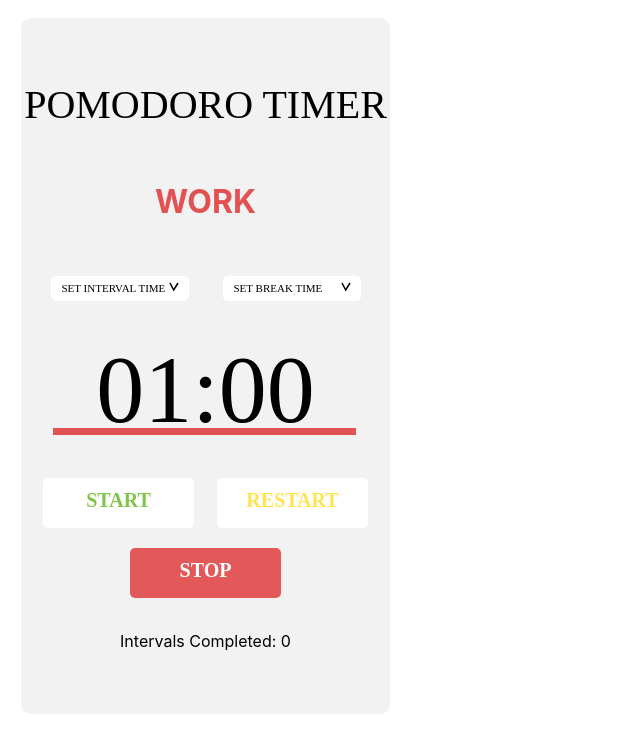
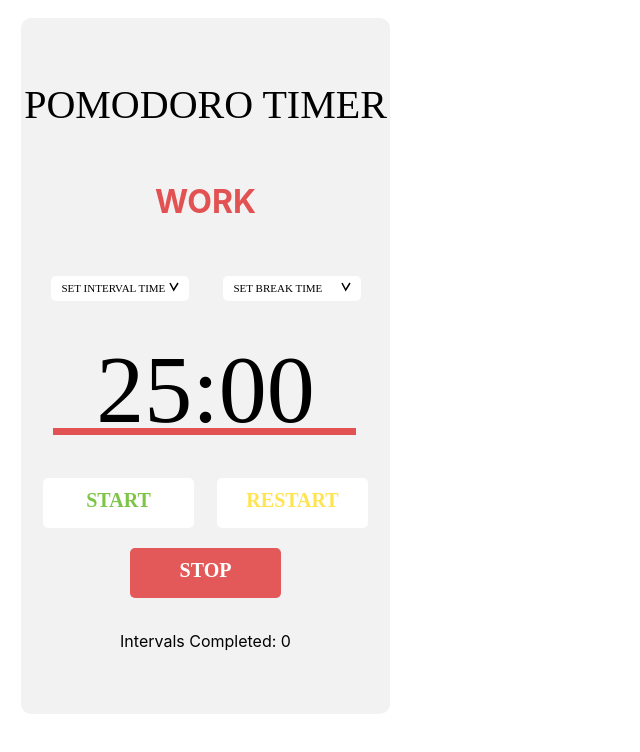
Before and after one commit to cobbie/react-pomodoro, a React (Create React App) app: page / in a window 1280 px wide. Shown: the top 752 px of the page, without its empty margins (0-640 px from the left). Built offline with nearby package versions, Linux system fonts and the light colour scheme.

Commit message:
default time

```diff
--- a/src/App.js
+++ b/src/App.js
@@ -9,7 +9,7 @@ class App extends Component {
   constructor(props) {
     super(props);
     this.state = {
-      time: { minutes: 1, seconds: 0 },
+      time: { minutes: 25, seconds: 0 },
       running: false,
     };
     this.mode = true;
```
